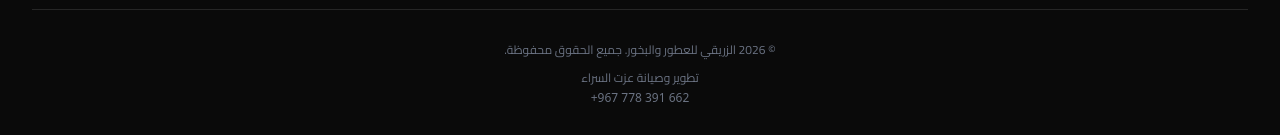
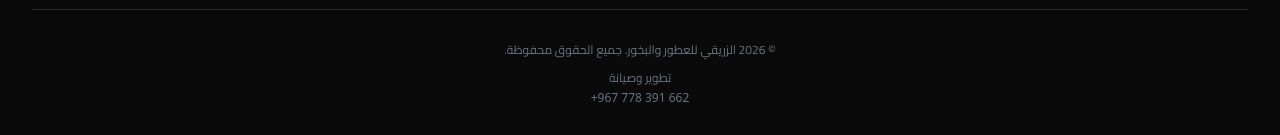
Before and after one commit to slimslman778-jpg/alzurayqi-perfumes, a React (Vite) app: page / in a window 1280 px wide. Shown: the part 1990-2125 px from the top of the page. Built offline with nearby package versions, Linux system fonts and the light colour scheme; no server answers; the database is empty.

Commit message:
Update Layout.tsx

```diff
--- a/src/components/Layout.tsx
+++ b/src/components/Layout.tsx
@@ -115,7 +115,7 @@ export default function Layout() {
               rel="noopener noreferrer"
               className="text-gray-500 text-xs hover:text-gold-400 transition-colors flex flex-col items-center text-center"
             >
-              <span>تطوير وصيانة عزت السراء</span>
+              <span>تطوير وصيانة </span>
               <span className="font-sans mt-1" dir="ltr">+967 778 391 662</span>
             </a>
           </div>
```
